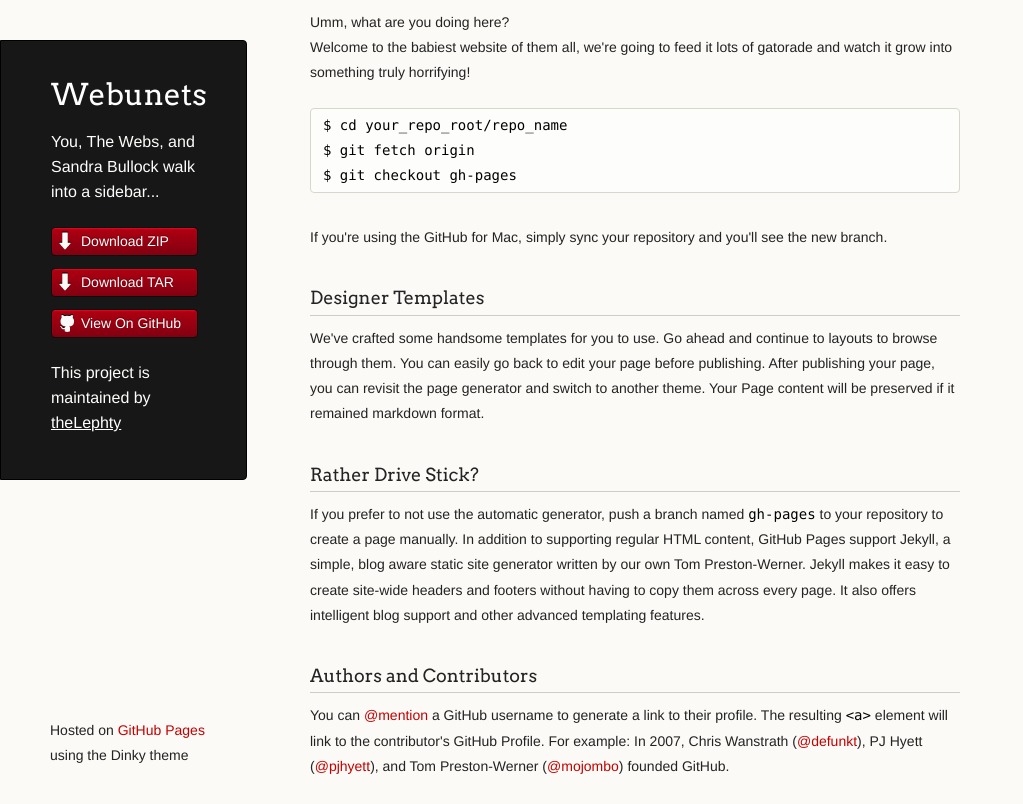
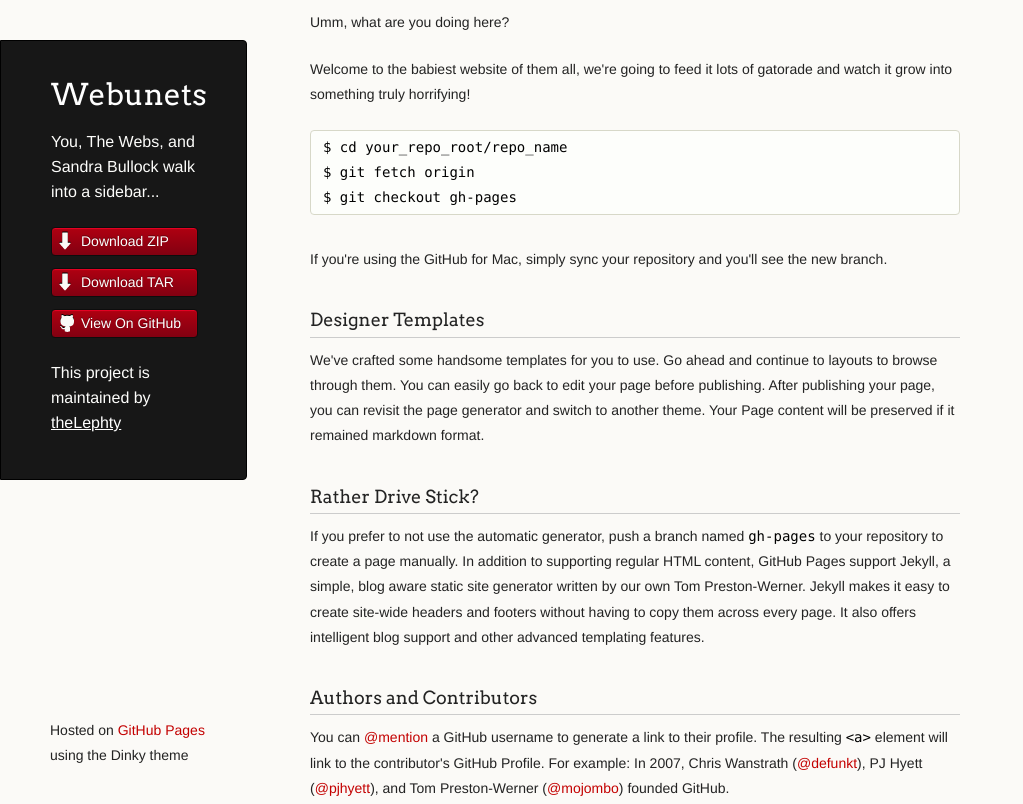
Before and after one commit to JohnnyPrime/webunets, a plain HTML site: page index.html in a window 1280 px wide. Shown: the top 804 px of the page, without its empty margins (0-1023 px from the left). Drawn offline with Linux system fonts and the light colour scheme.

Commit message:
Update index.html

```diff
--- a/index.html
+++ b/index.html
@@ -30,9 +30,9 @@
 
       </header>
       <section>
-        <p>Umm, what are you doing here?<br/>
-Welcome to the babiest website of them all, we're going to feed it lots of gatorade and watch it grow into something truly horrifying!
-
+        <p>Umm, what are you doing here?</p>
+<p></p>Welcome to the babiest website of them all, we're going to feed it lots of gatorade and watch it grow into something truly horrifying!
+</p>
 <pre><code>$ cd your_repo_root/repo_name
 $ git fetch origin
 $ git checkout gh-pages
```
